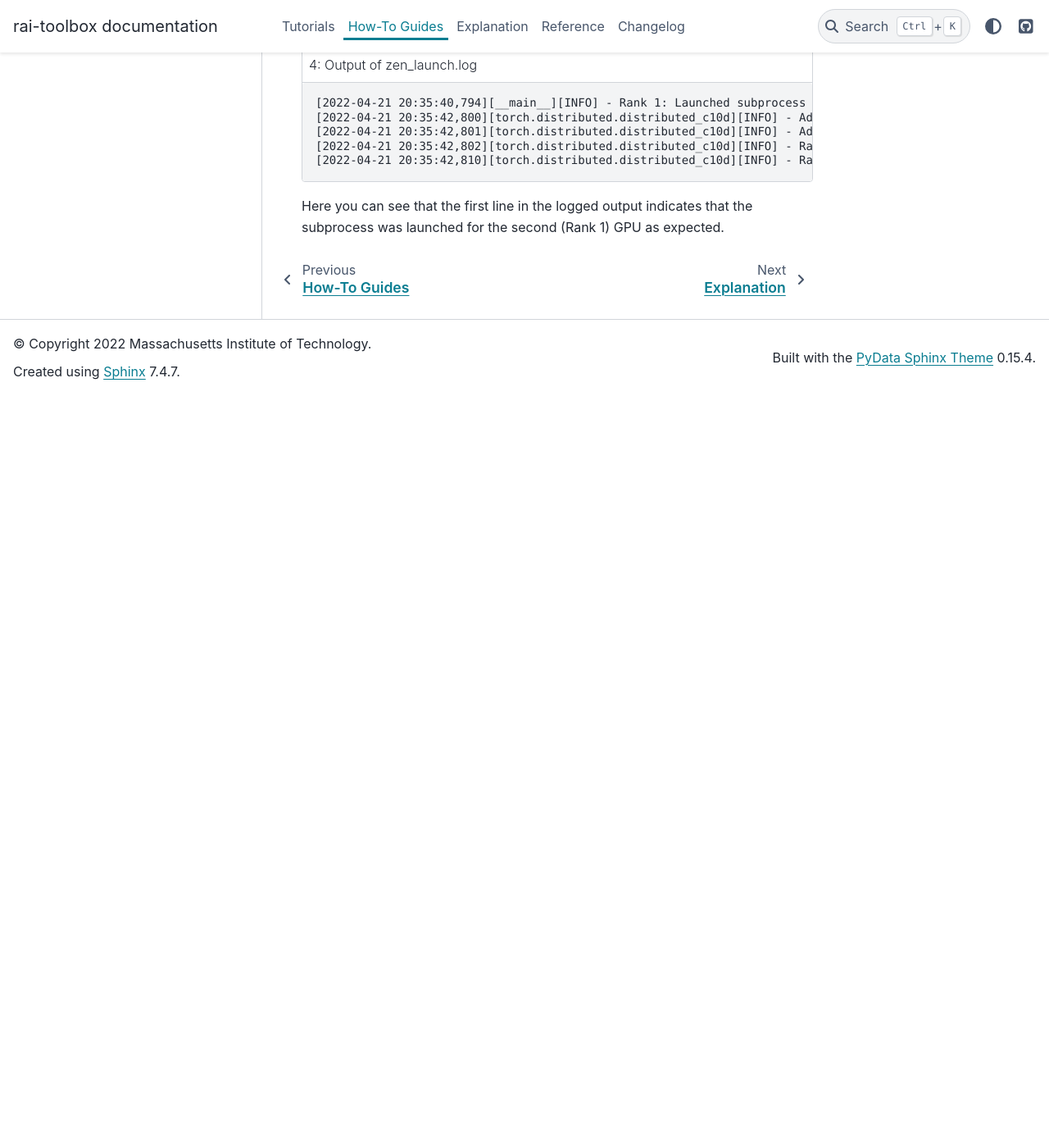
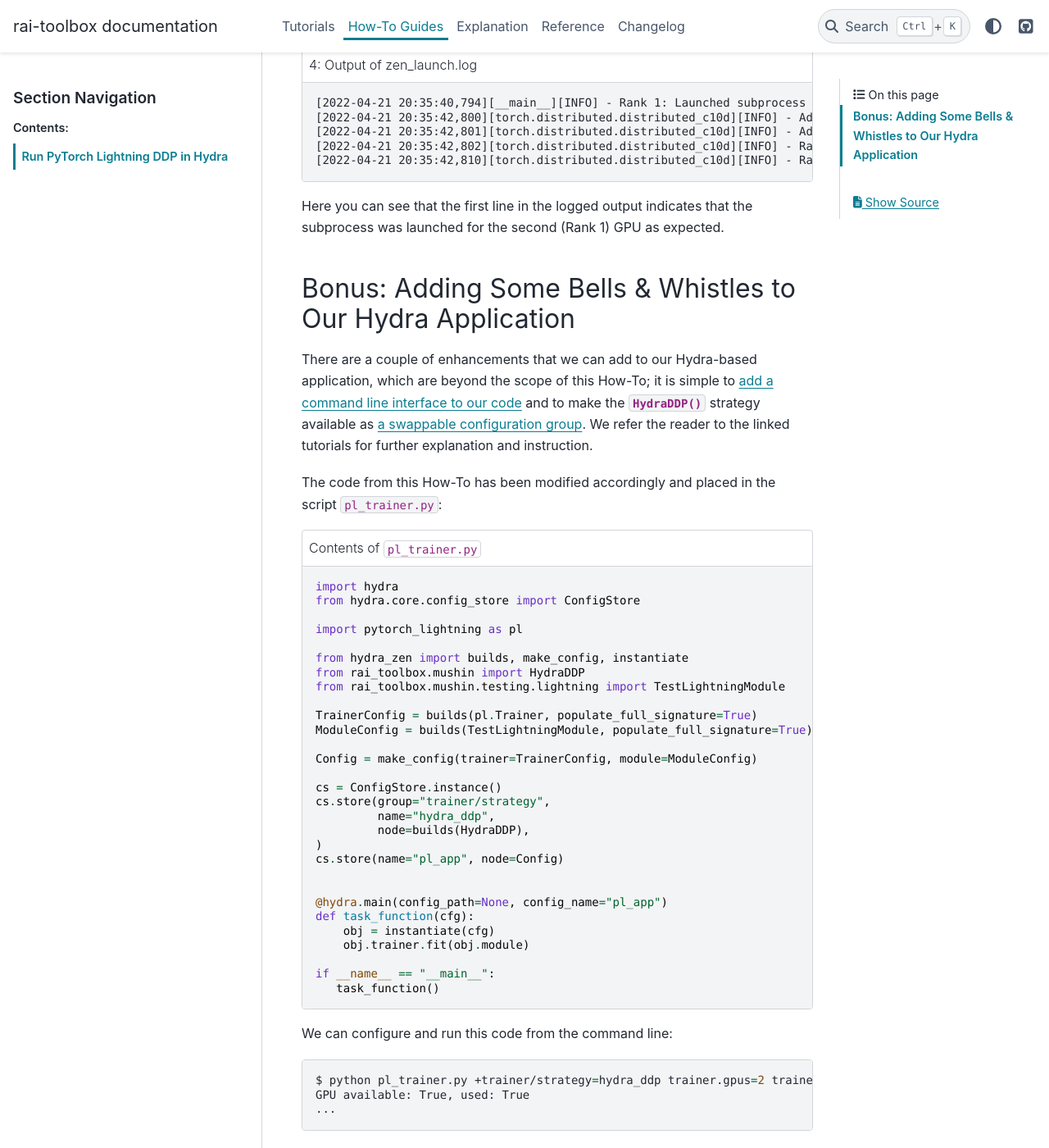
Before and after one commit to mit-ll-responsible-ai/responsible-ai-toolbox, a Sphinx documentation site: the page built from docs/source/how_to/hydraddp.rst, in a window 1280 px wide and 1400 px high, scrolled down 2966 px. Shown: the whole window at 82% size. Built offline with Sphinx 7.4.7 and the PyData theme 0.15.4, drawn with Linux system fonts in a browser that asks for light colours; before the commit the page ends 3448 px from its top, so only the background shows below that.

Commit message:
add bonus section with cli/config-group

```diff
--- a/docs/source/how_to/hydraddp.rst
+++ b/docs/source/how_to/hydraddp.rst
@@ -147,3 +147,57 @@ The log file should contain the following information:
    [2022-04-21 20:35:42,810][torch.distributed.distributed_c10d][INFO] - Rank 1: Completed store-based barrier for key:store_based_barrier_key:1 with 2 nodes.
 
 Here you can see that the first line in the logged output indicates that the subprocess was launched for the second (Rank 1) GPU as expected.
+
+
+
+Bonus: Adding Some Bells & Whistles to Our Hydra Application
+============================================================
+
+There are a couple of enhancements that we can add to our Hydra-based application,
+which are beyond the scope of this How-To; it is simple to `add a command line interface to our code <https://mit-ll-responsible-ai.github.io/hydra-zen/tutorials/add_cli.html>`_ and to make the :func:`~rai_toolbox.mushin.HydraDDP` strategy available
+as `a swappable configuration group <https://mit-ll-responsible-ai.github.io/hydra-zen/tutorials/config_groups.html>`_. We refer the reader to the linked tutorials for
+further explanation and instruction.
+
+The code from this How-To has been modified accordingly and placed in the script
+``pl_trainer.py``:
+
+.. code-block:: python
+   :caption: Contents of ``pl_trainer.py``
+
+   import hydra
+   from hydra.core.config_store import ConfigStore
+
+   import pytorch_lightning as pl
+
+   from hydra_zen import builds, make_config, instantiate
+   from rai_toolbox.mushin import HydraDDP
+   from rai_toolbox.mushin.testing.lightning import TestLightningModule
+
+   TrainerConfig = builds(pl.Trainer, populate_full_signature=True)
+   ModuleConfig = builds(TestLightningModule, populate_full_signature=True)
+
+   Config = make_config(trainer=TrainerConfig, module=ModuleConfig)
+
+   cs = ConfigStore.instance()
+   cs.store(group="trainer/strategy",
+            name="hydra_ddp",
+            node=builds(HydraDDP),
+   )
+   cs.store(name="pl_app", node=Config)
+
+
+   @hydra.main(config_path=None, config_name="pl_app")
+   def task_function(cfg):
+       obj = instantiate(cfg)
+       obj.trainer.fit(obj.module)
+
+   if __name__ == "__main__":
+      task_function()
+
+We can configure and run this code from the command line:
+
+.. code-block:: console
+
+   $ python pl_trainer.py +trainer/strategy=hydra_ddp trainer.gpus=2 trainer.max_epochs=1 trainer.fast_dev_run=True
+   GPU available: True, used: True
+   ...
```
